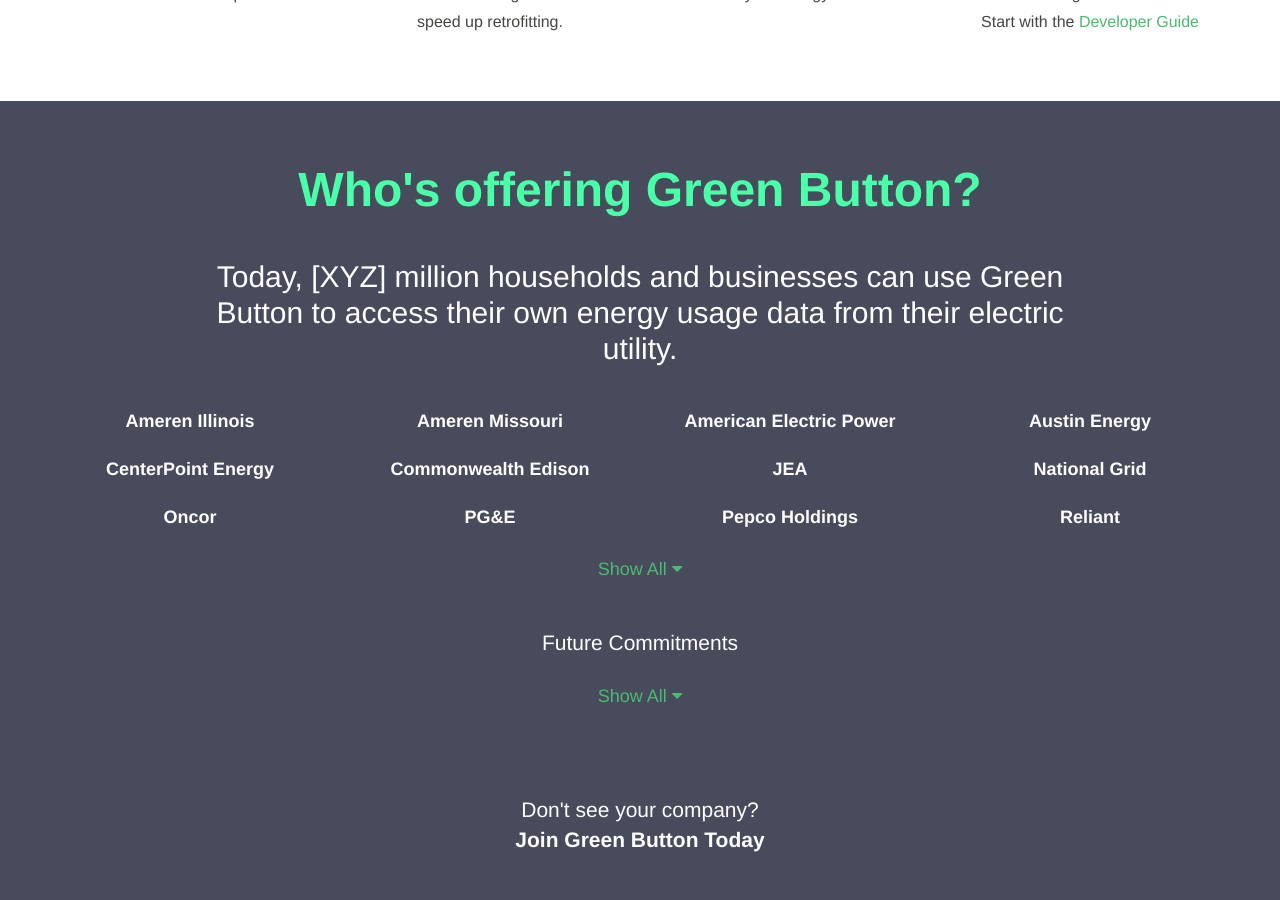
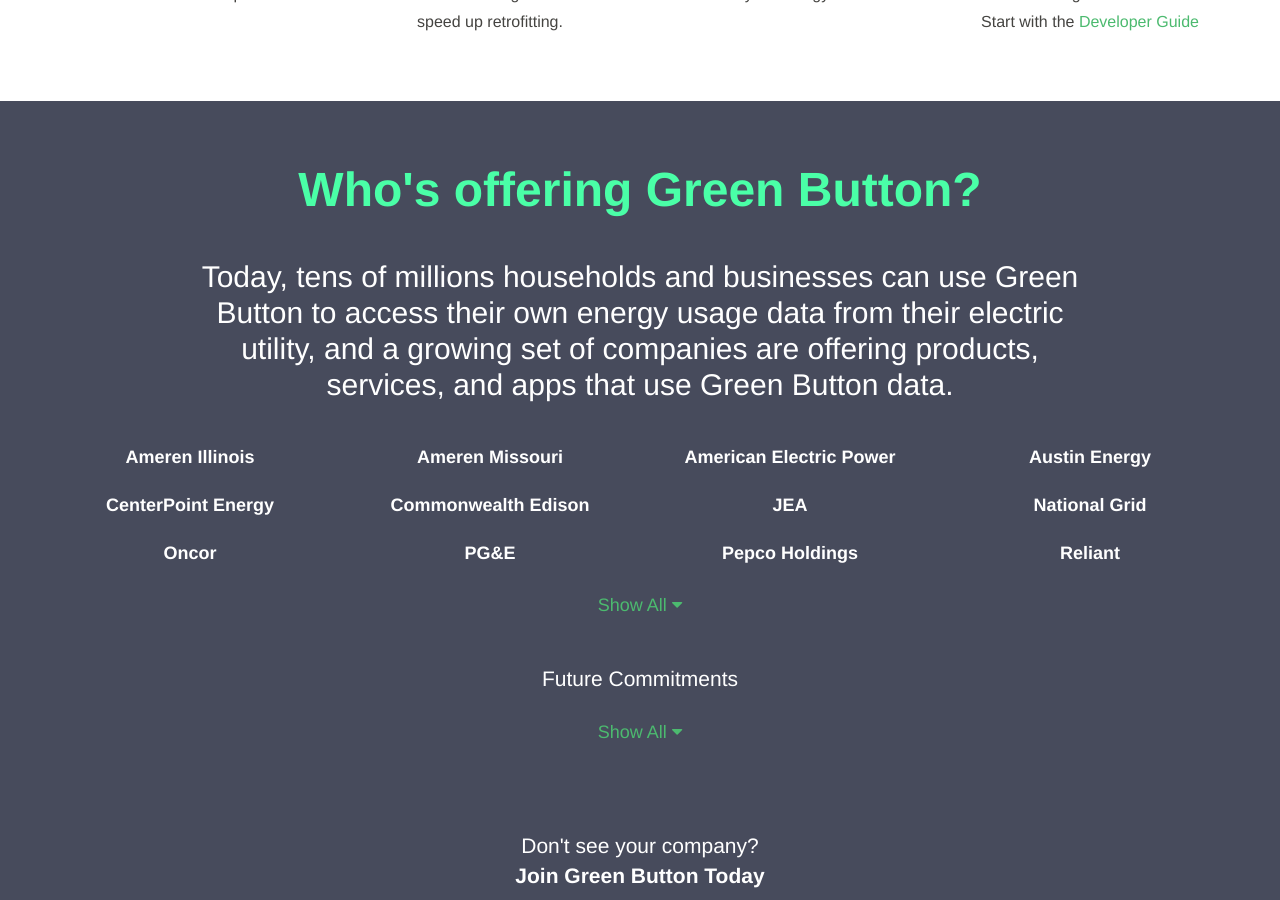
Before and after one commit to green-button/green-button.github.io, a Jekyll site: the page built from index.html, in a window 1280 px wide and 900 px high, scrolled down 1074 px. Built offline with Jekyll 4.4.1, drawn with Linux system fonts in a browser that asks for light colours.

Commit message:
Update index.html

```diff
--- a/index.html
+++ b/index.html
@@ -53,7 +53,7 @@ title: Home
   <div class="section-container">
     <div class="section-content">
       <h2 class="section-title">Who's offering Green Button?</h2>
-      <p class="lede">Today, [XYZ] million households and businesses can use Green Button to access their own energy usage data from their electric utility.</p>
+      <p class="lede">Today, tens of millions households and businesses can use Green Button to access their own energy usage data from their electric utility, and a growing set of companies are offering products, services, and apps that use Green Button data.</p>
       <ul class="partner_list">
         {% for partner in site.data.partners %}
         {% if partner.status == "implemented" %}
```
